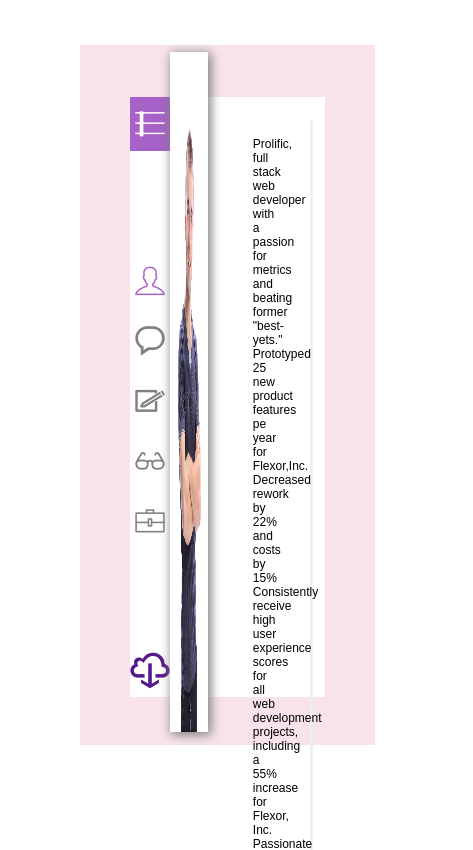
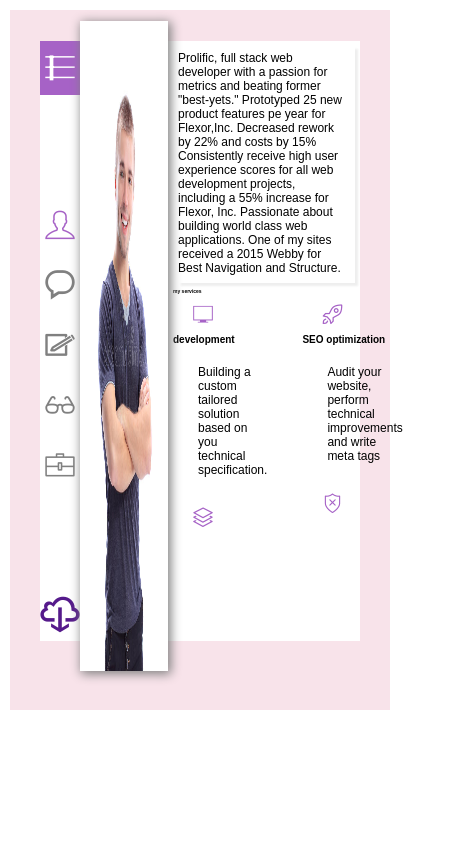
Before and after one commit to blaloshi/myfirstrepo, a plain HTML site: page index.html in a window 390 px wide. Shown: the top 850 px of the page, 473 px wide, since content can reach past the window. Drawn offline with Linux system fonts and the light colour scheme; files whose address does not match are found by name.

Commit message:
Update style.css

```diff
--- a/css/style.css
+++ b/css/style.css
@@ -202,7 +202,12 @@ p {
   }
 }
 
-@media screen and (max-width: 697px) {
+@media screen and (max-width: 800px) {
+  body {
+    margin-top: 1rem;
+    margin-left: 1rem;
+  }
+
   h1 {
     padding-top: 2rem;
     padding-left: 2rem;
@@ -225,3 +230,87 @@ p {
     padding: 2rem 3rem;
   }
 }
+@media screen and (max-width: 600px) {
+  .container {
+    padding-top: 0.1rem;
+  }
+  .section {
+    margin: 3rem;
+  }
+  .leftbox {
+    height: 65rem;
+    position: relative;
+    top: -2rem;
+  }
+  .top {
+    margin: 1rem 1rem 0 2.5rem;
+    padding: 1rem 2rem 1.5rem 0px;
+  }
+  h1 {
+    padding-top: 1rem;
+    padding-left: 1rem;
+
+    font-size: 1rem;
+  }
+  h3 {
+    padding-left: 1rem;
+
+    font-size: 1.1rem;
+  }
+}
+@media screen and (max-width: 490px) {
+  .container {
+    width: 100%;
+  }
+
+  .top {
+    margin: 1rem 1rem 0 2.5rem;
+    padding: 1rem 2rem 1.5rem 0px;
+  }
+  h1 {
+    padding-top: 1rem;
+    padding-left: 1rem;
+
+    font-size: 1rem;
+  }
+  h3 {
+    padding-left: 1rem;
+
+    font-size: 1.1rem;
+  }
+  .bottom {
+    box-sizing: border-box;
+    width: 100%;
+  }
+}
+
+@media screen and (max-width: 460px) {
+  .container {
+    width: 100%;
+  }
+
+  .top {
+    margin: 0.5rem 0.5rem 0 1rem;
+    padding: 0.5rem 1rem 0.75rem 0px;
+  }
+  h1 {
+    padding-top: 0.5rem;
+    padding-left: 0.5rem;
+
+    font-size: 0.5rem;
+  }
+  h3 {
+    padding-left: 0.5rem;
+
+    font-size: 1rem;
+  }
+
+  .bottom {
+    box-sizing: border-box;
+    width: 100%;
+  }
+  .icon1 {
+    font-size: 2rem;
+    padding: 1rem 2.5rem;
+  }
+}
```
